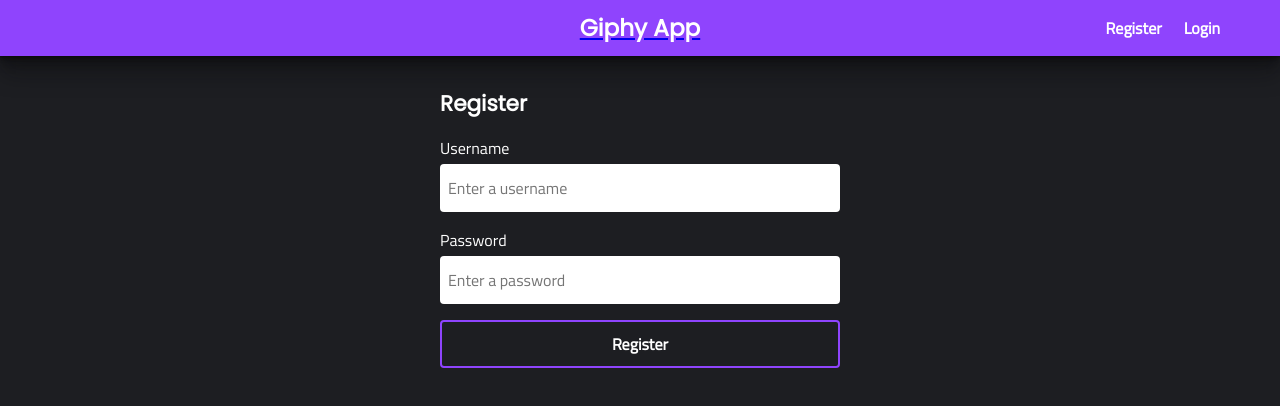
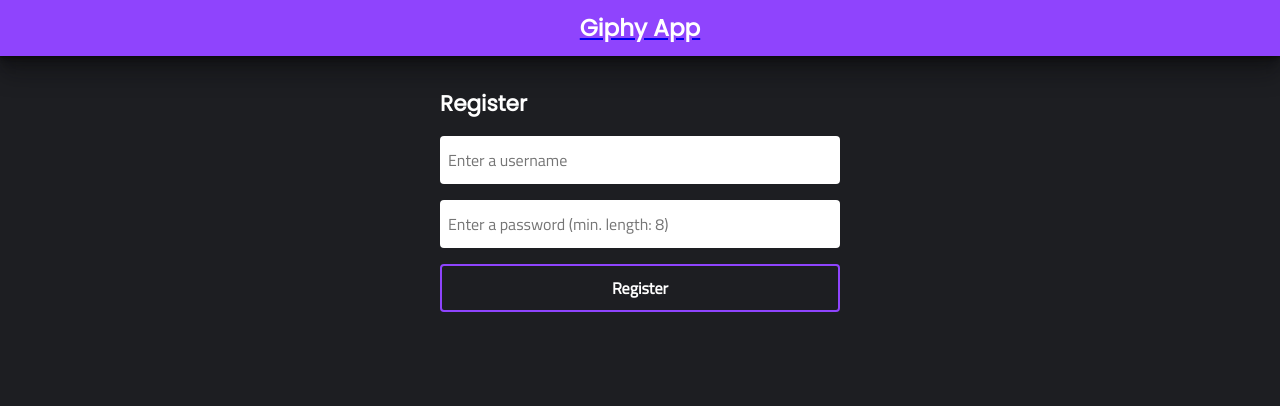
Before and after one commit to alvaro-jrr/giphy-react-app, a React (Create React App) app: page /register in a window 1280 px wide. Shown: the top 406 px of the page. Built offline with nearby package versions, Linux system fonts and the light colour scheme.

Commit message:
Integration with react-hook-form

```diff
--- a/package.json
+++ b/package.json
@@ -3,15 +3,16 @@
 	"version": "0.1.0",
 	"private": true,
 	"dependencies": {
+		"@hookform/error-message": "^2.0.0",
 		"@testing-library/jest-dom": "^5.15.0",
 		"@testing-library/react": "^11.2.7",
 		"@testing-library/user-event": "^12.8.3",
-    "formik": "^2.2.9",
 		"intersection-observer": "^0.12.0",
 		"just-debounce-it": "^3.0.1",
 		"react": "^17.0.2",
 		"react-dom": "^17.0.2",
 		"react-helmet": "^6.1.0",
+		"react-hook-form": "^7.20.4",
 		"react-scripts": "4.0.3",
 		"web-vitals": "^1.1.2",
 		"wouter": "^2.8.0-alpha.2"
--- a/src/App.css
+++ b/src/App.css
@@ -24,6 +24,10 @@
 	font-size: 1rem;
 	font-weight: 700;
 	cursor: pointer;
+}
+
+.btn:disabled {
+	background-color: hsl(264deg 98% 63% / 50%);
 }
 
 .btn:hover {
--- a/src/components/Header/index.js
+++ b/src/components/Header/index.js
@@ -6,7 +6,10 @@
 const Header = () => {
 	const { isLogged, logout } = useUser();
 	const [location, setLocation] = useLocation();
-	const isLoginPage = location === "/login";
+	const [isLoginPage, isRegisterPage] = [
+		location === "/login",
+		location === "/register",
+	];
 
 	return (
 		<>
@@ -17,6 +20,7 @@
 
 				<div className="Header-buttons">
 					{isLoginPage ||
+						isRegisterPage ||
 						(isLogged ? (
 							<button onClick={logout} className="btn">
 								Logout
--- a/src/components/Header/styles.css
+++ b/src/components/Header/styles.css
@@ -27,8 +27,8 @@
 }
 
 .Header-buttons {
-	display: grid;
-	grid-template-columns: repeat(2, 1fr);
+	display: flex;
+	flex-flow: row nowrap;
 	gap: 0.5rem;
 	position: absolute;
 	top: 50%;
@@ -57,7 +57,6 @@
 	}
 
 	.Header .btn {
-		right: 2rem;
-		max-width: 8rem;
+		width: 4.5rem;
 	}
 }
--- a/src/components/Login/index.js
+++ b/src/components/Login/index.js
@@ -1,12 +1,23 @@
-import React, { useEffect, useState } from "react";
+import React, { useEffect } from "react";
 import useUser from "hooks/useUser";
 import { useLocation } from "wouter";
+import { useForm } from "react-hook-form";
+import { ErrorMessage } from "@hookform/error-message";
 
 const Login = () => {
-	const [username, setUsername] = useState("");
-	const [password, setPassword] = useState("");
 	const [, setLocation] = useLocation("");
 	const { isLogged, isLoading, isError, login } = useUser();
+
+	const {
+		register,
+		handleSubmit,
+		formState: { errors },
+	} = useForm({
+		defaultValues: {
+			username: "",
+			password: "",
+		},
+	});
 
 	// Si isLogged lo redirige al Home
 	useEffect(
@@ -14,29 +25,28 @@
 		[isLogged, setLocation]
 	);
 
-	// Obtener username
-	const handleChangeUser = (evt) => setUsername(evt.target.value);
-
-	// Obtener password
-	const handleChangePassword = (evt) => setPassword(evt.target.value);
-
 	// Loggear al usuario
-	const handleSubmit = (evt) => {
-		evt.preventDefault();
-		login({ username, password });
-	};
+	const onSubmit = (values) => login(values);
 
 	return (
 		<>
 			{!isLoading && (
-				<form className="form" onSubmit={handleSubmit}>
+				<form className="form" onSubmit={handleSubmit(onSubmit)}>
 					<label>
 						Username
 						<input
 							type="text"
 							placeholder="Enter your username (e.g: johndoe)"
-							onChange={handleChangeUser}
-							value={username}
+							{...register("username", {
+								required: "This input is required",
+							})}
+						/>
+						<ErrorMessage
+							errors={errors}
+							name="username"
+							render={({ message }) => (
+								<small className="form-error">{message}</small>
+							)}
 						/>
 					</label>
 
@@ -45,8 +55,16 @@
 						<input
 							type="password"
 							placeholder="Enter your password"
-							onChange={handleChangePassword}
-							value={password}
+							{...register("password", {
+								required: "This input is required",
+							})}
+						/>
+						<ErrorMessage
+							errors={errors}
+							name="password"
+							render={({ message }) => (
+								<small className="form-error">{message}</small>
+							)}
 						/>
 					</label>
 
--- a/src/components/Register/index.js
+++ b/src/components/Register/index.js
@@ -1,74 +1,90 @@
-import React from "react";
-import { Formik, Form, Field, ErrorMessage } from "formik";
-import register from "services/register";
+import React, { useState } from "react";
+import registerService from "services/register";
+import { useForm } from "react-hook-form";
+import { ErrorMessage } from "@hookform/error-message";
 
 const Register = () => {
-	return (
-		<Formik
-			initialValues={{ username: "", password: "" }}
-			validate={(values) => {
-				const errors = {};
+	const [isRegistered, setIsRegistered] = useState(false);
+	const [isSubmitting, setIsSubmitting] = useState(false);
 
-				if (!values.username) {
-					errors.username = "Username is Required";
-				} else if (values.username.length < 5) {
-					errors.username =
-						"Username length has to be greater than 5";
-				}
+	const {
+		register,
+		handleSubmit,
+		setError,
+		formState: { errors },
+	} = useForm({ defaultValues: { username: "", password: "" } });
 
-				if (!values.password) {
-					errors.password = "Password is Required";
-				} else if (values.password.length < 8) {
-					errors.password =
-						"Password length has to be greater than 8";
-				}
+	const onSubmit = (data) => {
+		setIsSubmitting(true);
 
-				return errors;
-			}}
-			onSubmit={(values, { setFieldError }) => {
-				console.log(values);
+		registerService(data)
+			.then(() => {
+				setIsRegistered(true);
+				setIsSubmitting(false);
+			})
+			.catch(() => {
+				setIsSubmitting(false);
+				setError("username", {
+					type: "manual",
+					message:
+						"Oh no! This username already exists, try another one",
+				});
+			});
+	};
 
-				return register(values).catch(() => {
-					setFieldError("username", "username invalid");
-				});
-			}}
-		>
-			{({ isSubmitting }) => (
-				<Form className="form">
+	return isRegistered ? (
+		<span>Congratulations! Now you're registered</span>
+	) : (
+		<form className="form" onSubmit={handleSubmit(onSubmit)}>
 			<label>
-						Username
-						<Field
+				<input
+					type="text"
 					placeholder="Enter a username"
+					{...register("username", {
+						required: "This input is required",
+					})}
+				/>
+
+				<ErrorMessage
+					errors={errors}
 					name="username"
-							type="text"
+					render={({ message }) => (
+						<small className="form-error">{message}</small>
+					)}
 				/>
-						<ErrorMessage name="username" component="p" />
 			</label>
 
 			<label>
-						Password
-						<Field
-							placeholder="Enter a password"
+				<input
+					type="password"
+					autoComplete="Account password"
+					placeholder="Enter a password (min. length: 8)"
+					{...register("password", {
+						required: "This input is required",
+						minLength: {
+							value: 8,
+							message:
+								"Password length must be equal or greater than 8",
+						},
+					})}
+				/>
+
+				<ErrorMessage
+					errors={errors}
 					name="password"
-							type="password"
-						/>
-						<ErrorMessage
-							className="form-error"
-							name="password"
-							component="p"
+					render={({ message }) => (
+						<small className="form-error">{message}</small>
+					)}
 				/>
 			</label>
 
-					<button
+			<input
+				type="submit"
+				value="Register"
+				disabled={isSubmitting}
 				className="btn"
-						type="submit"
-						disabled={isSubmitting}
-					>
-						Register
-					</button>
-				</Form>
-			)}
-		</Formik>
+			/>
+		</form>
 	);
 };
 
```
Also changed, not shown: 1 other file (tests, documents, lock files or other folders). Lines whose indentation alone changed are shown as unchanged.
